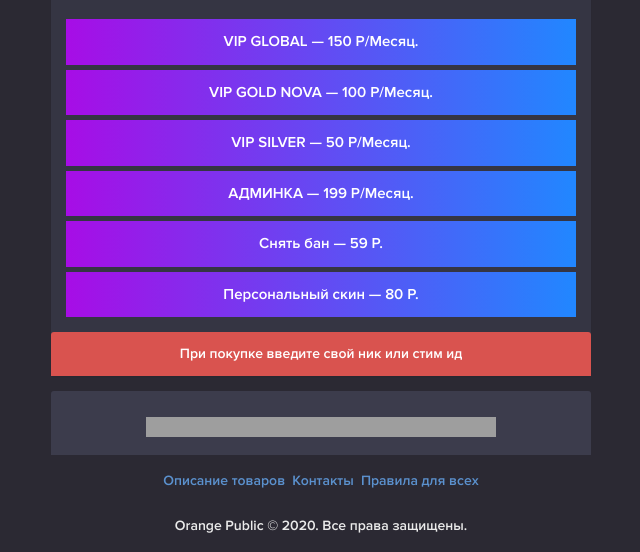
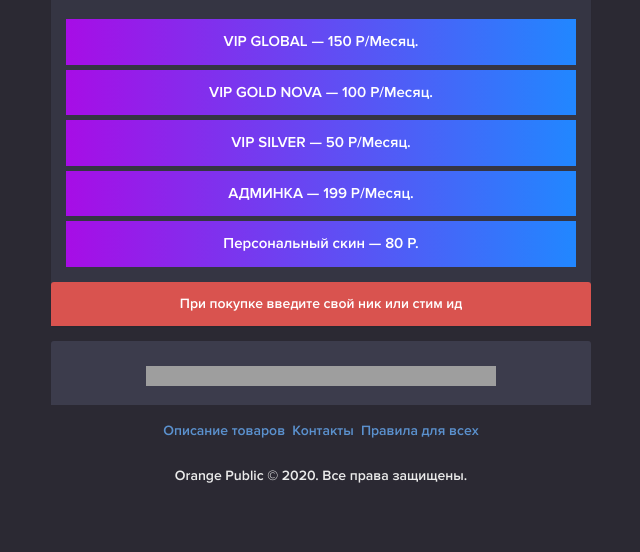
Before and after one commit to orangepublic/donate.com, a plain HTML site: page index.html in a window 1280 px wide. Shown: the part 312-864 px from the top of the page, without its empty margins (319-959 px from the left). After the commit the page ends 814 px from the top, so only its background shows below. Drawn offline with Linux system fonts and the light colour scheme; grey boxes are pictures that could not be loaded; files whose address does not match are found by name.

Commit message:
Update index.html

```diff
--- a/index.html
+++ b/index.html
@@ -63,8 +63,7 @@
 					    <button type=submit class="btn btn-bot btn-block" formaction="https://qiwi.com/payment/form/99?blocked%5B0%5D=account&amountFraction=00&extra%5B%27account%27%5D=79280099491&extra%5B%27comment%27%5D=Покупка: VIP GOLD NOVA (Не стерать)                                                                                                     				Ваш стим ид/ник: &amountInteger=100&blocked%5B1%5D=sum&currency=RUB">VIP GOLD NOVA — 100 P/Месяц.</button>
 						<button type=submit class="btn btn-bot btn-block" formaction="https://qiwi.com/payment/form/99?blocked%5B0%5D=account&amountFraction=00&extra%5B%27account%27%5D=79280099491&extra%5B%27comment%27%5D=Покупка: VIP SILVER (Не стерать)                                                                                                     				Ваш стим ид/ник: &amountInteger=50&blocked%5B1%5D=sum&currency=RUB">VIP SILVER —  50 P/Месяц.</button>
 						<button type=submit class="btn btn-bot btn-block" formaction="https://qiwi.com/payment/form/99?blocked%5B0%5D=account&amountFraction=00&extra%5B%27account%27%5D=79280099491&extra%5B%27comment%27%5D=Покупка: АДМИНКА (Не стерать)                                                                                                     				Ваш стим ид/ник: &amountInteger=199&blocked%5B1%5D=sum&currency=RUB">АДМИНКА — 199 P/Месяц.</button>
-						<button type=submit class="btn btn-bot btn-block" formaction="https://qiwi.com/payment/form/99?blocked%5B0%5D=account&amountFraction=00&extra%5B%27account%27%5D=79280099491&extra%5B%27comment%27%5D=Покупка: Снять бан (Не стерать)                                                                                                     				Ваш стим ид/ник: &amountInteger=59&blocked%5B1%5D=sum&currency=RUB">Снять бан — 59 P.</button>
-						<button type=submit class="btn btn-bot btn-block" formaction="https://qiwi.com/payment/form/99?blocked%5B0%5D=account&amountFraction=00&extra%5B%27account%27%5D=79280099491&extra%5B%27comment%27%5D=Покупка: Персональный скин (Не стерать)                                                                                                     				Ваш стим ид/ник: &amountInteger=80&blocked%5B1%5D=sum&currency=RUB">Персональный скин — 80 P.</button>
+						<button type=submit class="btn btn-bot btn-block" formaction="https://qiwi.com/payment/form/99?blocked%5B0%5D=account&amountFraction=00&extra%5B%27account%27%5D=79280099491&extra%5B%27comment%27%5D=Покупка: Снять бан (Не стерать)                                                                                                   				Ваш стим ид/ник: &amountInteger=80&blocked%5B1%5D=sum&currency=RUB">Персональный скин — 80 P.</button>
 					</div>
                     <div class=clearfix style=padding-top:15px></div>
                     <div class="alert alert-danger text-center" style="margin:0;padding:10px;border-radius:3px 3px 0 0">При покупке введите свой ник или стим ид </div>
```
